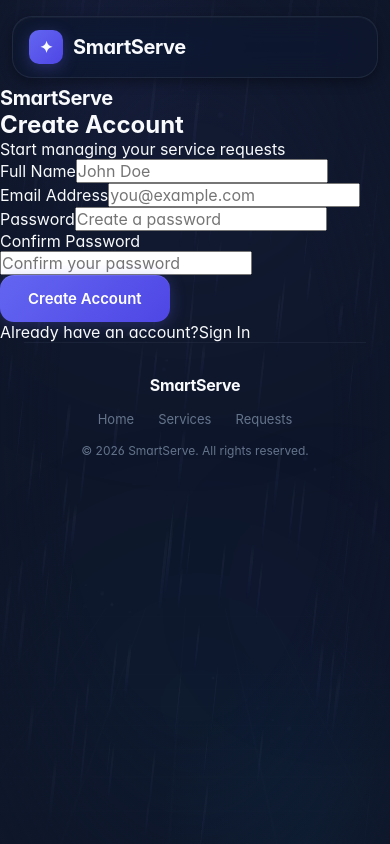
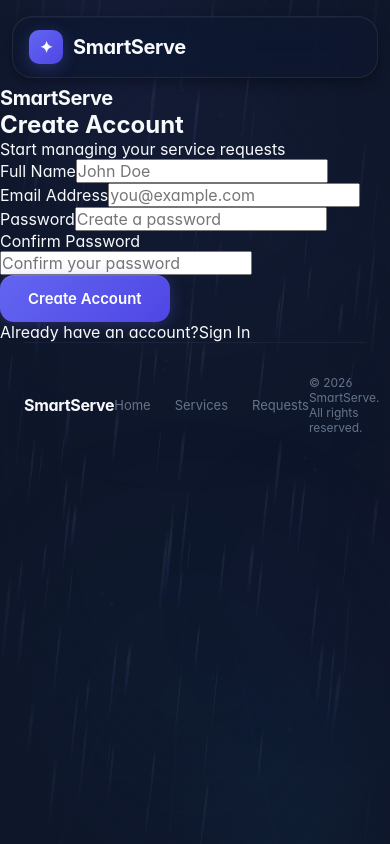
Before and after one commit to kokaresuraj95-creator/SmartServe, a React (Vite) app: page /register in a window 390 px wide. Built offline with nearby package versions, Linux system fonts and the light colour scheme.

Commit message:
backgroud colour change

```diff
--- a/src/App.css
+++ b/src/App.css
@@ -1194,7 +1194,4 @@ body {
   .request-stats { grid-template-columns: 1fr 1fr; }
   .request-toolbar { grid-template-columns: 1fr; }
   .dashboard-metrics { grid-template-columns: 1fr; }
-  .floating-card { display: none; }
-  .footer { flex-direction: column; gap: 16px; text-align: center; }
-  .rain { opacity: 0.15; }
-}
+  .f
```
